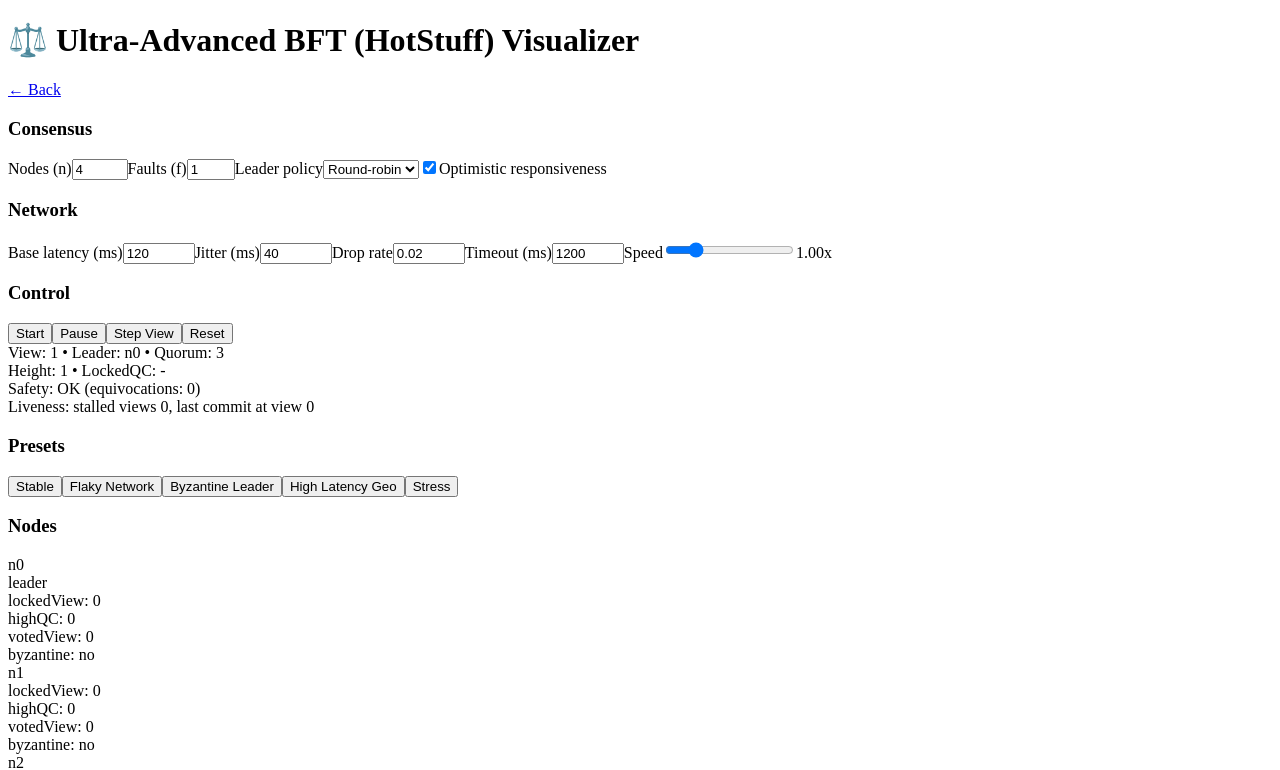
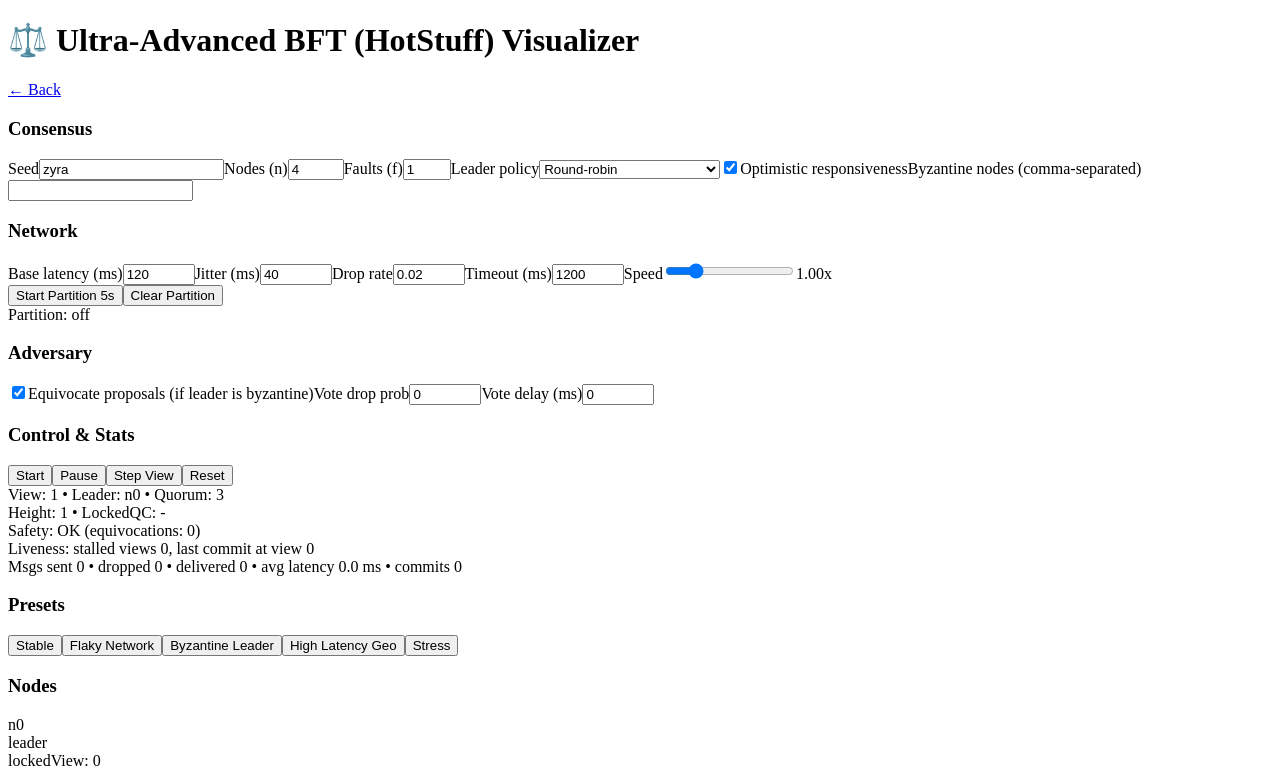
Before and after one commit to milearelu9-sys/zyra-frontend-netlify, a Next.js app in the folder frontend/: page /bft in a window 1280 px wide. Shown: the top 770 px of the page. Built offline with nearby package versions, Linux system fonts and the light colour scheme.

Commit message:
Update bft.js

```diff
--- a/frontend/pages/bft.js
+++ b/frontend/pages/bft.js
@@ -2,37 +2,53 @@ import dynamic from 'next/dynamic';
 import React, { useEffect, useMemo, useRef, useState } from 'react';
 import Link from 'next/link';
 
-function randn(mean = 0, std = 1) {
-  // Box-Muller
+// Seeded RNG for reproducible simulations
+function createRng(seedStr = 'zyra') {
+  let h = 0;
+  for (let i = 0; i < seedStr.length; i++) h = (h * 31 + seedStr.charCodeAt(i)) >>> 0;
+  let s = (h || 1) >>> 0;
+  return { random(){ s = (1664525 * s + 1013904223) >>> 0; return (s >>> 0) / 0x100000000; } };
+}
+function randn(rng, mean = 0, std = 1) {
+  // Box-Muller with seeded uniforms
   let u = 0, v = 0;
-  while (u === 0) u = Math.random();
-  while (v === 0) v = Math.random();
+  while (u === 0) u = rng.random();
+  while (v === 0) v = rng.random();
   return mean + std * Math.sqrt(-2.0 * Math.log(u)) * Math.cos(2.0 * Math.PI * v);
 }
-
 function clamp(v, min, max) { return Math.max(min, Math.min(max, v)); }
 
-// Ultra-advanced HotStuff-like simulator (simplified, no crypto). Supports view changes and pacemaker jitter.
+// Ultra-advanced HotStuff-like simulator with pacemaker, adversaries, partitions, metrics
 function BFT() {
   const [cfg, setCfg] = useState({
     n: 4,
     f: 1,
-    leaderPolicy: 'round-robin', // or 'sticky'
-    baseLatency: 120, // ms
-    jitter: 40, // ms
-    dropRate: 0.02, // 2%
-    timeout: 1200, // ms per view
+    leaderPolicy: 'round-robin', // 'round-robin' | 'sticky' | 'random' | 'hotshot'
+    baseLatency: 120,
+    jitter: 40,
+    dropRate: 0.02,
+    timeout: 1200,
     optimistic: true,
     byzantine: [], // indices of byz nodes
+    // Adversary knobs (apply to nodes listed in byzantine)
+    byzEquivocate: true,
+    byzVoteDropProb: 0.0,
+    byzVoteDelay: 0,
+    // Partition control
+    partition: { enabled: false, until: 0 }
   });
+  const [seed, setSeed] = useState('zyra');
+  const rngRef = useRef(createRng(seed));
+
   const [running, setRunning] = useState(false);
-  const [speed, setSpeed] = useState(1); // 0.25x - 4x
+  const [speed, setSpeed] = useState(1);
   const [view, setView] = useState(1);
-  const [height, setHeight] = useState(1); // committed height
+  const [height, setHeight] = useState(1);
   const [lockedQC, setLockedQC] = useState(null);
   const [log, setLog] = useState([]);
   const [safety, setSafety] = useState({ equivocations: 0, safetyOk: true });
   const [liveness, setLiveness] = useState({ stalledViews: 0, lastCommitView: 0 });
+  const [metrics, setMetrics] = useState({ sent: 0, dropped: 0, delivered: 0, avgLatency: 0, commits: 0 });
 
   const nodes = useMemo(() => Array.from({ length: cfg.n }, (_, i) => ({
     id: i,
@@ -40,69 +56,74 @@ function BFT() {
     highQC: 0,
     votedView: 0,
     byz: cfg.byzantine.includes(i),
-  })), [cfg]);
+  })), [cfg.n, cfg.byzantine]);
 
-  const eventsRef = useRef([]); // pending network events
+  const eventsRef = useRef([]); // network events
   const tRef = useRef({ now: 0, deadline: cfg.timeout });
   const leaderRef = useRef(0);
-  const stateRef = useRef({
-    view: 1,
-    proposeQC: 0,
-    genVotes: new Set(),
-    preCommitVotes: new Set(),
-    commitVotes: new Set(),
-    chain: [], // {view, blockId}
-  });
+  const lastTimedOutRef = useRef(false);
+  const stateRef = useRef({ view: 1, proposeQC: 0, genVotes: new Set(), preCommitVotes: new Set(), commitVotes: new Set(), chain: [] });
+  const metricsRef = useRef({ sent: 0, dropped: 0, delivered: 0, latencySum: 0, latencyCount: 0, commits: 0 });
 
   useEffect(() => { tRef.current.deadline = cfg.timeout; }, [cfg.timeout]);
+  useEffect(() => { rngRef.current = createRng(seed); }, [seed]);
 
-  function leaderFor(v) {
-    if (cfg.leaderPolicy === 'sticky') return leaderRef.current;
-    return (v - 1) % cfg.n;
-  }
+  function appendLog(line) { setLog((l) => [line, ...l.slice(0, 199)]); }
 
-  function schedule(from, to, type, payload) {
-    if (Math.random() < cfg.dropRate) return; // drop
-    const latency = clamp(
-      randn(cfg.baseLatency, cfg.jitter),
-      Math.max(5, cfg.baseLatency - 3 * cfg.jitter),
-      cfg.baseLatency + 3 * cfg.jitter
-    );
-    const at = tRef.current.now + Math.max(1, latency / speed);
-    eventsRef.current.push({ at, from, to, type, payload });
-  }
-
-  function broadcast(from, type, payload) {
-    for (let to = 0; to < cfg.n; to++) {
-      if (to === from) continue;
-      schedule(from, to, type, payload);
+  // Decide leader for a view with advanced policies
+  function pickLeader(v) {
+    switch (cfg.leaderPolicy) {
+      case 'sticky': return leaderRef.current;
+      case 'random': leaderRef.current = Math.floor(rngRef.current.random() * cfg.n); return leaderRef.current;
+      case 'hotshot':
+        if (lastTimedOutRef.current) leaderRef.current = (leaderRef.current + 1) % cfg.n; // rotate on timeout only
+        return leaderRef.current;
+      case 'round-robin':
+      default: return (v - 1) % cfg.n;
     }
   }
 
-  function appendLog(line) {
-    setLog((l) => [line, ...l.slice(0, 199)]);
-  }
-
   function startView(v) {
-    const leader = leaderFor(v);
-    if (cfg.leaderPolicy === 'sticky') leaderRef.current = leader;
+    const leader = pickLeader(v);
     stateRef.current.view = v;
     stateRef.current.genVotes.clear();
     stateRef.current.preCommitVotes.clear();
     stateRef.current.commitVotes.clear();
     tRef.current.deadline = tRef.current.now + Math.max(50, cfg.timeout / speed);
     appendLog(`▶ view ${v} leader n${leader}`);
-    // leader proposes
     proposeBlock(leader, v);
   }
 
+  function schedule(from, to, type, payload) {
+    // Partition cut (drop cross-group) if enabled
+    if (cfg.partition?.enabled && tRef.current.now < cfg.partition.until) {
+      const groupA = (i) => i < Math.floor(cfg.n / 2);
+      if (groupA(from) !== groupA(to)) { metricsRef.current.sent++; metricsRef.current.dropped++; return; }
+    }
+    // Random drop
+    if (rngRef.current.random() < cfg.dropRate) { metricsRef.current.sent++; metricsRef.current.dropped++; return; }
+    // Base latency with jitter (+ adversarial delays on votes)
+    let latency = clamp(
+      randn(rngRef.current, cfg.baseLatency, cfg.jitter),
+      Math.max(5, cfg.baseLatency - 3 * cfg.jitter),
+      cfg.baseLatency + 3 * cfg.jitter
+    );
+    if (nodes[from]?.byz && /^VOTE/.test(type)) latency += cfg.byzVoteDelay;
+
+    const sentAt = tRef.current.now;
+    const at = sentAt + Math.max(1, latency / speed);
+    eventsRef.current.push({ at, sentAt, from, to, type, payload });
+    metricsRef.current.sent++;
+  }
+
+  function broadcast(from, type, payload) { for (let to = 0; to < cfg.n; to++) { if (to !== from) schedule(from, to, type, payload); } }
+
   function proposeBlock(leader, v) {
-    const blockId = `${v}-${Math.random().toString(36).slice(2, 6)}`;
+    const blockId = `${v}-${Math.floor(rngRef.current.random() * 1e6).toString(36)}`;
     stateRef.current.chain.push({ view: v, blockId });
     const payload = { v, blockId, justifyQC: Math.max(lockedQC || 0, stateRef.current.proposeQC || 0) };
-    // Byzantine leader may equivocate
-    if (nodes[leader].byz) {
-      const blockId2 = `${v}-X${Math.random().toString(36).slice(2, 4)}`;
+    if (nodes[leader].byz && cfg.byzEquivocate) {
+      const blockId2 = `${v}-X${Math.floor(rngRef.current.random() * 1e6).toString(36)}`;
       broadcast(leader, 'PROPOSE', { ...payload, blockId });
       broadcast(leader, 'PROPOSE', { ...payload, blockId: blockId2 });
       setSafety((s) => ({ ...s, equivocations: s.equivocations + 1, safetyOk: false }));
@@ -116,14 +137,15 @@ function BFT() {
     const { v, blockId, justifyQC } = msg.payload;
     const node = nodes[msg.to];
     if (v !== stateRef.current.view) return; // stale
-    // vote if safe (HotStuff safety: v > node.lockedView and justifyQC >= node.lockedView)
     const safe = v > node.lockedView && justifyQC >= node.lockedView;
     if (!safe) return;
     node.highQC = Math.max(node.highQC, justifyQC, v - 1);
     node.votedView = v;
-    // Byzantine node may vote randomly
-    if (node.byz && Math.random() < 0.5) return;
-    schedule(msg.to, leaderFor(v), 'VOTE-GEN', { v, blockId });
+    // Byz node may drop vote
+    if (node.byz && rngRef.current.random() < cfg.byzVoteDropProb) return;
+    schedule(msg.to, pickLeader(v), 'VOTE-GEN', { v, blockId });
+    // Optimistic responsiveness: push deadline forward as progress is made
+    if (cfg.optimistic) tRef.current.deadline = Math.max(tRef.current.deadline, tRef.current.now + (cfg.timeout * 0.6) / speed);
   }
 
   function onVoteGen(msg) {
@@ -131,10 +153,8 @@ function BFT() {
     if (v !== stateRef.current.view) return;
     stateRef.current.genVotes.add(msg.from);
     if (stateRef.current.genVotes.size >= cfg.n - cfg.f) {
-      // got QC for generic phase
       stateRef.current.proposeQC = v;
-      // progress to pre-commit votes
-      broadcast(leaderFor(v), 'VOTE-PRE', { v, blockId });
+      broadcast(pickLeader(v), 'VOTE-PRE', { v, blockId });
     }
   }
 
@@ -142,10 +162,9 @@ function BFT() {
     const { v, blockId } = msg.payload;
     const node = nodes[msg.to];
     if (v !== stateRef.current.view) return;
-    // lock
     node.lockedView = Math.max(node.lockedView, v);
-    if (node.byz && Math.random() < 0.1) return;
-    schedule(msg.to, leaderFor(v), 'VOTE-COMMIT', { v, blockId });
+    if (node.byz && rngRef.current.random() < cfg.byzVoteDropProb * 0.5) return;
+    schedule(msg.to, pickLeader(v), 'VOTE-COMMIT', { v, blockId });
   }
 
   function onVoteCommit(msg) {
@@ -153,32 +172,31 @@ function BFT() {
     if (v !== stateRef.current.view) return;
     stateRef.current.commitVotes.add(msg.from);
     if (stateRef.current.commitVotes.size >= cfg.n - cfg.f) {
-      // commit rule (3-chain simplified): commit v-2, lock v-1
       const newHeight = Math.max(height, v - 1);
       setHeight(newHeight);
       setLockedQC(v);
       setLiveness((L) => ({ ...L, lastCommitView: v }));
+      metricsRef.current.commits++;
       appendLog(`✅ commit at view ${v} (height ≈ ${newHeight})`);
-      // next view
+      lastTimedOutRef.current = false; // successful view
       setTimeout(() => setView((x) => x + 1), 0);
     }
   }
 
-  // Event loop
+  // Event loop with metrics reporting and pacemaker
   useEffect(() => {
     if (!running) return;
-    let raf;
+    let raf; let lastReport = 0;
     const tick = () => {
       tRef.current.now += 16 * speed; // ~60fps
       // timeout / view-change
       if (tRef.current.now > tRef.current.deadline) {
         setLiveness((L) => ({ ...L, stalledViews: L.stalledViews + 1 }));
-        // pacemaker: rotate leader or bump timeout
-        if (cfg.leaderPolicy !== 'sticky') {
+        lastTimedOutRef.current = true;
+        if (cfg.leaderPolicy === 'sticky') {
+          tRef.current.deadline = tRef.current.now + (cfg.timeout * 1.5) / speed;
+        } else {
           setView((v) => v + 1);
-        } else {
-          // sticky leader: increase timeout to stabilize
-          tRef.current.deadline = tRef.current.now + (cfg.timeout * 1.5) / speed;
         }
         appendLog(`⏱ view ${stateRef.current.view} timeout → view-change`);
       }
@@ -186,6 +204,9 @@ function BFT() {
       eventsRef.current.sort((a, b) => a.at - b.at);
       while (eventsRef.current.length && eventsRef.current[0].at <= tRef.current.now) {
         const ev = eventsRef.current.shift();
+        metricsRef.current.delivered++;
+        const lat = (tRef.current.now - ev.sentAt);
+        metricsRef.current.latencySum += lat; metricsRef.current.latencyCount++;
         switch (ev.type) {
           case 'PROPOSE': onPropose(ev); break;
           case 'VOTE-GEN': onVoteGen(ev); break;
@@ -193,17 +214,20 @@ function BFT() {
           case 'VOTE-COMMIT': onVoteCommit(ev); break;
         }
       }
+      // periodic metrics state update
+      if (tRef.current.now - lastReport > 250) {
+        lastReport = tRef.current.now;
+        const m = metricsRef.current;
+        setMetrics({ sent: m.sent, dropped: m.dropped, delivered: m.delivered, avgLatency: m.latencyCount? (m.latencySum / m.latencyCount) : 0, commits: m.commits });
+      }
       raf = requestAnimationFrame(tick);
     };
     raf = requestAnimationFrame(tick);
     return () => cancelAnimationFrame(raf);
-  }, [running, speed, cfg]);
+  }, [running, speed, cfg.leaderPolicy]);
 
   // Start a view when the number changes
-  useEffect(() => {
-    startView(view);
-    // eslint-disable-next-line react-hooks/exhaustive-deps
-  }, [view]);
+  useEffect(() => { startView(view); /* eslint-disable-next-line react-hooks/exhaustive-deps */ }, [view]);
 
   function reset() {
     eventsRef.current = [];
@@ -213,40 +237,24 @@ function BFT() {
     setLockedQC(null);
     setSafety({ equivocations: 0, safetyOk: true });
     setLiveness({ stalledViews: 0, lastCommitView: 0 });
+    metricsRef.current = { sent: 0, dropped: 0, delivered: 0, latencySum: 0, latencyCount: 0, commits: 0 };
     appendLog('↺ reset');
   }
 
   function applyPreset(name) {
     setRunning(false);
     switch (name) {
-      case 'stable':
-        setCfg({ n: 4, f: 1, leaderPolicy: 'round-robin', baseLatency: 120, jitter: 10, dropRate: 0.0, timeout: 1000, optimistic: true, byzantine: [] });
-        appendLog('🎛 Preset: Stable network');
-        break;
-      case 'flaky':
-        setCfg({ n: 4, f: 1, leaderPolicy: 'round-robin', baseLatency: 140, jitter: 80, dropRate: 0.10, timeout: 1500, optimistic: true, byzantine: [] });
-        appendLog('🎛 Preset: Flaky network');
-        break;
-      case 'byz-leader':
-        setCfg({ n: 4, f: 1, leaderPolicy: 'sticky', baseLatency: 120, jitter: 20, dropRate: 0.0, timeout: 1200, optimistic: true, byzantine: [0] });
-        appendLog('🎛 Preset: Byzantine leader (n0)');
-        break;
-      case 'geo-latency':
-        setCfg({ n: 7, f: 2, leaderPolicy: 'round-robin', baseLatency: 600, jitter: 120, dropRate: 0.02, timeout: 2500, optimistic: true, byzantine: [] });
-        appendLog('🎛 Preset: High-latency geo spread');
-        break;
-      case 'stress':
-        setCfg({ n: 10, f: 3, leaderPolicy: 'round-robin', baseLatency: 200, jitter: 200, dropRate: 0.30, timeout: 3000, optimistic: false, byzantine: [] });
-        appendLog('🎛 Preset: Stress (drops + jitter)');
-        break;
+      case 'stable': setCfg({ ...cfg, n: 4, f: 1, leaderPolicy: 'round-robin', baseLatency: 120, jitter: 10, dropRate: 0.0, timeout: 1000, optimistic: true, byzantine: [], byzEquivocate: false, byzVoteDropProb: 0, byzVoteDelay: 0, partition: { enabled:false, until:0 } }); appendLog('🎛 Preset: Stable network'); break;
+      case 'flaky': setCfg({ ...cfg, n: 4, f: 1, leaderPolicy: 'round-robin', baseLatency: 140, jitter: 80, dropRate: 0.10, timeout: 1500, optimistic: true, byzantine: [], byzEquivocate: false, byzVoteDropProb: 0.1, byzVoteDelay: 0, partition: { enabled:false, until:0 } }); appendLog('🎛 Preset: Flaky network'); break;
+      case 'byz-leader': setCfg({ ...cfg, n: 4, f: 1, leaderPolicy: 'sticky', baseLatency: 120, jitter: 20, dropRate: 0.0, timeout: 1200, optimistic: true, byzantine: [0], byzEquivocate: true, byzVoteDropProb: 0.0, byzVoteDelay: 0, partition: { enabled:false, until:0 } }); appendLog('🎛 Preset: Byzantine leader (n0)'); break;
+      case 'geo-latency': setCfg({ ...cfg, n: 7, f: 2, leaderPolicy: 'round-robin', baseLatency: 600, jitter: 120, dropRate: 0.02, timeout: 2500, optimistic: true, byzantine: [], byzEquivocate: false, byzVoteDropProb: 0, byzVoteDelay: 0, partition: { enabled:false, until:0 } }); appendLog('🎛 Preset: High-latency geo spread'); break;
+      case 'stress': setCfg({ ...cfg, n: 10, f: 3, leaderPolicy: 'round-robin', baseLatency: 200, jitter: 200, dropRate: 0.30, timeout: 3000, optimistic: false, byzantine: [], byzEquivocate: false, byzVoteDropProb: 0.2, byzVoteDelay: 50, partition: { enabled:false, until:0 } }); appendLog('🎛 Preset: Stress (drops + jitter)'); break;
     }
-    reset();
-    setView(1);
-    setRunning(true);
+    reset(); setView(1); setRunning(true);
   }
 
   // UI helpers
-  const leader = leaderFor(view);
+  const leader = pickLeader(view);
   const quorum = cfg.n - cfg.f;
 
   return (
@@ -258,10 +266,13 @@ function BFT() {
         </div>
 
         {/* Controls */}
-        <div className="grid grid-cols-1 lg:grid-cols-3 gap-4 mb-6">
+        <div className="grid grid-cols-1 lg:grid-cols-4 gap-4 mb-6">
           <div className="bg-white/5 border border-white/10 rounded-lg p-4">
             <h3 className="font-semibold mb-2">Consensus</h3>
             <div className="grid grid-cols-2 gap-3 text-sm">
+              <label className="flex flex-col">Seed
+                <input value={seed} onChange={(e)=>setSeed(e.target.value)} className="mt-1 bg-black/40 border border-white/10 rounded px-2 py-1" />
+              </label>
               <label className="flex flex-col">Nodes (n)
                 <input type="number" min={4} max={50} value={cfg.n}
                   onChange={(e)=>setCfg(c=>({...c, n: Number(e.target.value), f: Math.floor((Number(e.target.value)-1)/3)}))}
@@ -277,11 +288,19 @@ function BFT() {
                   className="mt-1 bg-black/40 border border-white/10 rounded px-2 py-1">
                   <option value="round-robin">Round-robin</option>
                   <option value="sticky">Sticky</option>
+                  <option value="random">Random</option>
+                  <option value="hotshot">Hotshot (rotate on timeout)</option>
                 </select>
               </label>
               <label className="flex items-center gap-2 col-span-2">
                 <input type="checkbox" checked={cfg.optimistic} onChange={(e)=>setCfg(c=>({...c, optimistic:e.target.checked}))} />
                 Optimistic responsiveness
+              </label>
+              <label className="flex flex-col col-span-2">Byzantine nodes (comma-separated)
+                <input value={cfg.byzantine.join(',')} onChange={(e)=>{
+                  const list = e.target.value.split(',').map(s=>s.trim()).filter(Boolean).map(Number).filter(x=>Number.isFinite(x) && x>=0 && x<cfg.n);
+                  setCfg(c=>({...c, byzantine: Array.from(new Set(list))}));
+                }} className="mt-1 bg-black/40 border border-white/10 rounded px-2 py-1" />
               </label>
             </div>
           </div>
@@ -314,11 +333,36 @@ function BFT() {
                   onChange={(e)=>setSpeed(Number(e.target.value))} />
                 <span className="text-xs text-white/70">{speed.toFixed(2)}x</span>
               </label>
+              <div className="col-span-2 flex gap-2 mt-1">
+                <button onClick={()=>setCfg(c=>({...c, partition:{ enabled:true, until: tRef.current.now + 5000 }}))} className="bg-red-600 hover:bg-red-700 px-3 py-2 rounded">Start Partition 5s</button>
+                <button onClick={()=>setCfg(c=>({...c, partition:{ enabled:false, until: 0 }}))} className="bg-gray-600 hover:bg-gray-700 px-3 py-2 rounded">Clear Partition</button>
+                <div className="text-xs text-white/70 self-center">Partition: {cfg.partition.enabled && tRef.current.now < cfg.partition.until ? 'active' : 'off'}</div>
+              </div>
             </div>
           </div>
 
           <div className="bg-white/5 border border-white/10 rounded-lg p-4">
-            <h3 className="font-semibold mb-2">Control</h3>
+            <h3 className="font-semibold mb-2">Adversary</h3>
+            <div className="grid grid-cols-2 gap-3 text-sm">
+              <label className="flex items-center gap-2 col-span-2">
+                <input type="checkbox" checked={cfg.byzEquivocate} onChange={(e)=>setCfg(c=>({...c, byzEquivocate:e.target.checked}))} />
+                Equivocate proposals (if leader is byzantine)
+              </label>
+              <label className="flex flex-col">Vote drop prob
+                <input type="number" step="0.05" min={0} max={1} value={cfg.byzVoteDropProb}
+                  onChange={(e)=>setCfg(c=>({...c, byzVoteDropProb: clamp(Number(e.target.value), 0, 1)}))}
+                  className="mt-1 bg-black/40 border border-white/10 rounded px-2 py-1" />
+              </label>
+              <label className="flex flex-col">Vote delay (ms)
+                <input type="number" min={0} max={1000} value={cfg.byzVoteDelay}
+                  onChange={(e)=>setCfg(c=>({...c, byzVoteDelay: Math.max(0, Number(e.target.value)||0)}))}
+                  className="mt-1 bg-black/40 border border-white/10 rounded px-2 py-1" />
+              </label>
+            </div>
+          </div>
+
+          <div className="bg-white/5 border border-white/10 rounded-lg p-4">
+            <h3 className="font-semibold mb-2">Control & Stats</h3>
             <div className="flex flex-wrap gap-2">
               <button onClick={()=>setRunning(true)} className="bg-green-600 hover:bg-green-700 px-3 py-2 rounded">Start</button>
               <button onClick={()=>setRunning(false)} className="bg-yellow-600 hover:bg-yellow-700 px-3 py-2 rounded">Pause</button>
@@ -330,6 +374,7 @@ function BFT() {
               <div>Height: <span className="font-mono">{height}</span> • LockedQC: <span className="font-mono">{lockedQC ?? '-'}</span></div>
               <div>Safety: <span className={safety.safetyOk? 'text-green-400':'text-red-400'}>{safety.safetyOk? 'OK':'Violated'}</span> (equivocations: {safety.equivocations})</div>
               <div>Liveness: stalled views {liveness.stalledViews}, last commit at view {liveness.lastCommitView}</div>
+              <div className="pt-2 text-xs text-white/80">Msgs sent {metrics.sent} • dropped {metrics.dropped} • delivered {metrics.delivered} • avg latency {metrics.avgLatency.toFixed(1)} ms • commits {metrics.commits}</div>
             </div>
           </div>
         </div>
```
